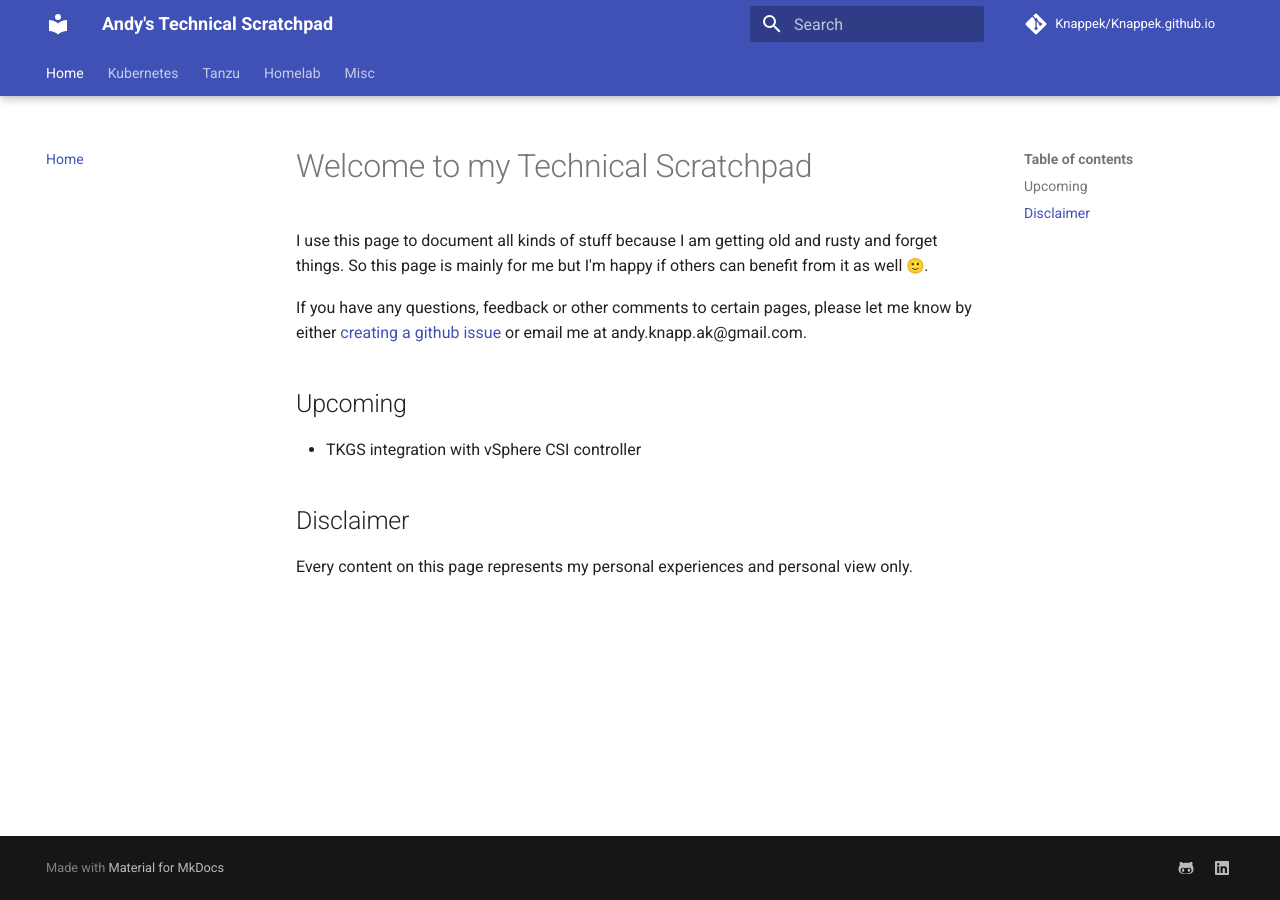
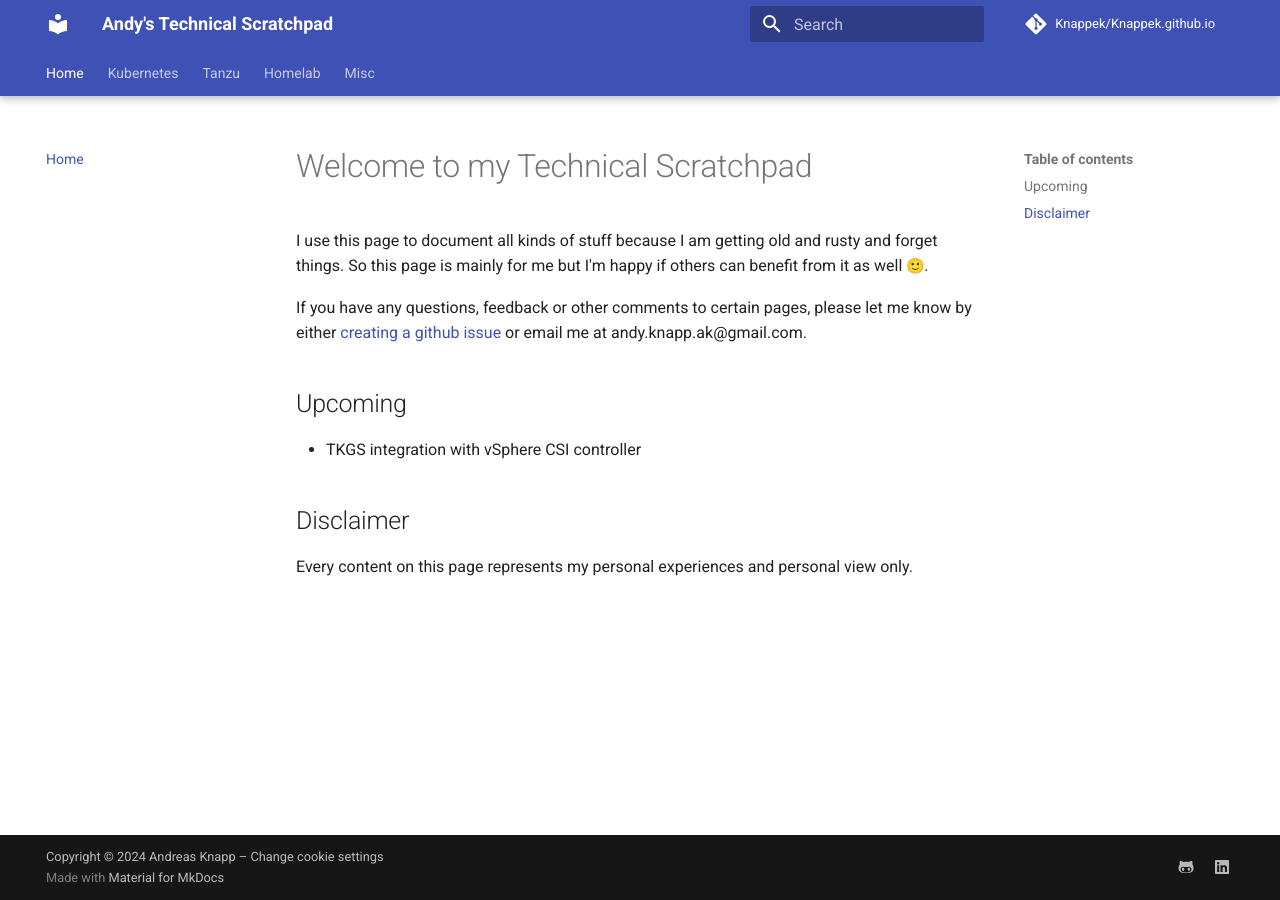
Before and after one commit to Knappek/Knappek.github.io, an MkDocs documentation site: the page built from docs/index.md, in a window 1280 px wide. Built offline with MkDocs 1.6.1 and Material for MkDocs 9.7.7, drawn with Linux system fonts in a browser that asks for light colours; emoji names are drawn with the system emoji font; comment, search, counter and statistics services are not loaded; part of the change alters nothing that is shown.

```diff
--- a/mkdocs.yml
+++ b/mkdocs.yml
@@ -1,8 +1,8 @@
 site_name: Andy's Technical Scratchpad
 site_url: https://knappek.github.io
-# copyright: >
-#   Copyright &copy; 2024 Andreas Knapp –
-#   <a href="#__consent">Change cookie settings</a>
+copyright: >
+  Copyright &copy; 2024 Andreas Knapp –
+  <a href="#__consent">Change cookie settings</a>
 repo_name: 'Knappek/Knappek.github.io'
 repo_url: 'https://github.com/Knappek/Knappek.github.io'
 
@@ -50,13 +50,17 @@ theme:
   language: 'en'
 
 extra:
-  # consent:
-  #   title: Cookie consent
-  #   description: >-
-  #     We use cookies to recognize your repeated visits and preferences, as well
-  #     as to measure the effectiveness of our documentation and whether users
-  #     find what they're searching for. With your consent, you're helping us to
-  #     make our documentation better.
+  consent:
+    title: Cookie consent
+    description: >-
+      We use cookies to recognize your repeated visits and preferences, as well
+      as to measure the effectiveness of our documentation and whether users
+      find what they're searching for. With your consent, you're helping us to
+      make our documentation better.
+    cookies:
+      analytics:
+        name: GitHub
+        checked: false
   analytics:
     provider: google
     property: G-3XDBSN5M1E
```
